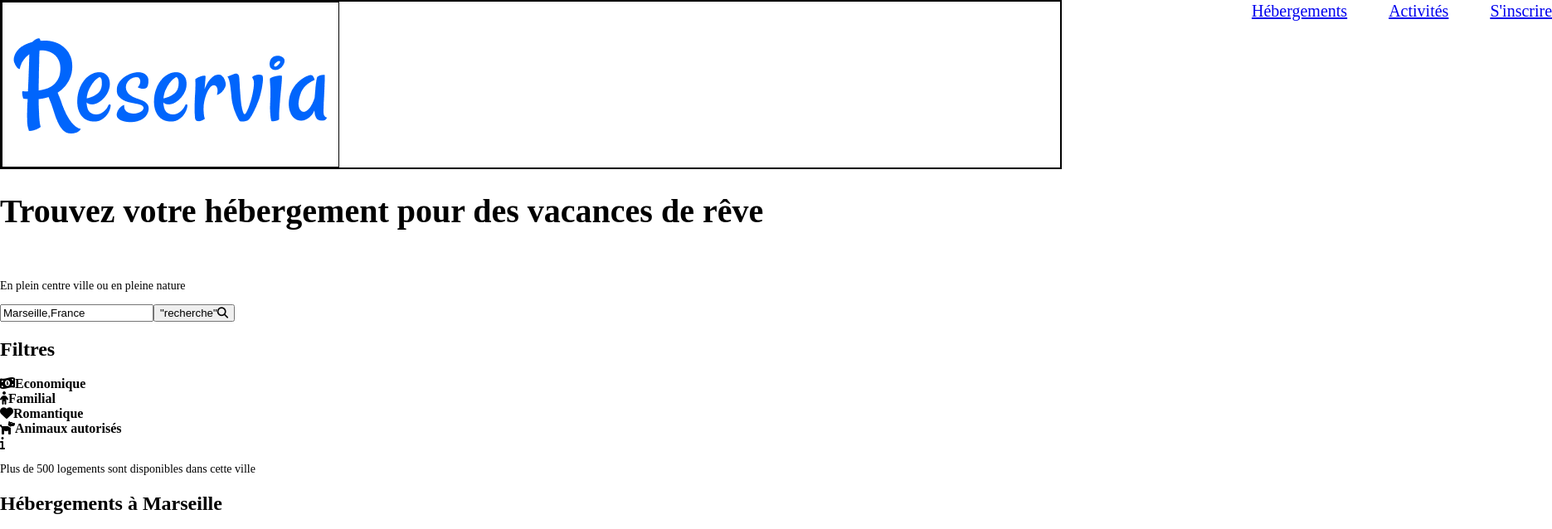
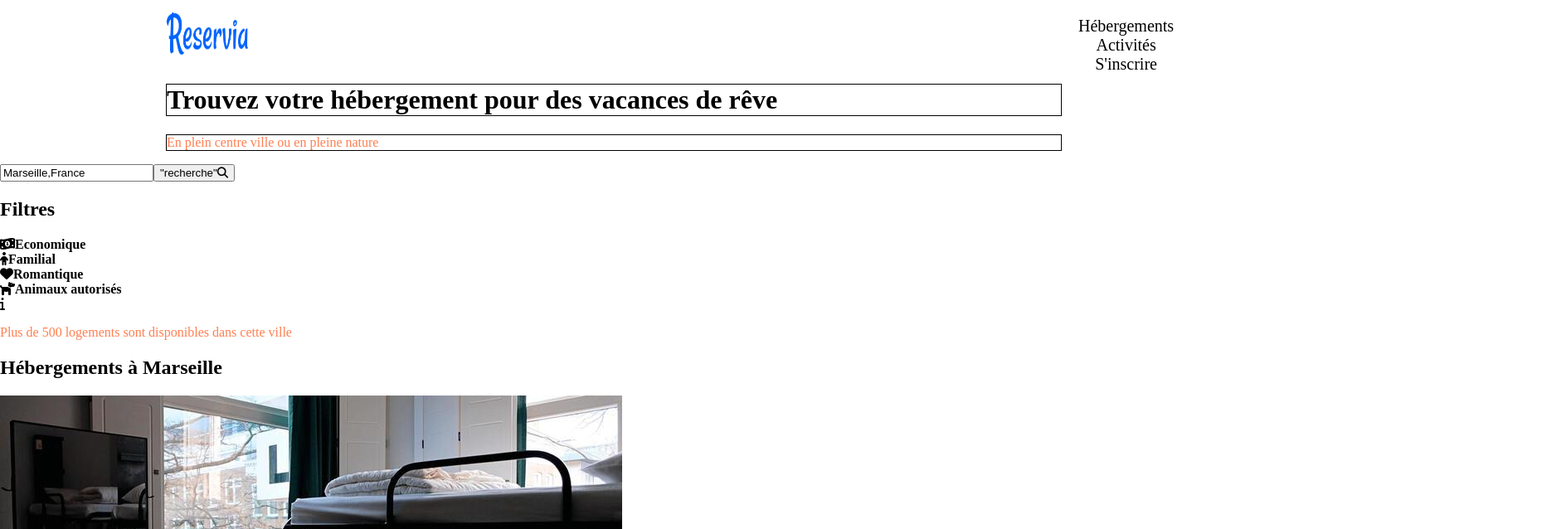
Before and after one commit to Fredpery77/FredericPerykasza_2_03112020, a plain HTML site: page index.html in a window 1280 px wide. Shown: the top 638 px of the page at 83% size, 1871 px wide, since content can reach past the window. Drawn offline with Linux system fonts and the light colour scheme; some icons are missing.

Commit message:
modification

```diff
--- a/index.html
+++ b/index.html
@@ -14,11 +14,12 @@
 
                 <header>
                     <div id="header">
-                    <div class="logo"><img src="./img/logo.png" alt="Logo de Réservia"></div>
-                    <div class="navigation"></div>
-                    <div class="hbg"><a href="#Hebergements">Hébergements</a></div>
-                    <div class="activites"><a href="#activites">Activités</a></div>
-                    <div class="inscription"><a href="#">S'inscrire</a></div>
+                    <div class="logo">
+                    <img src="./img/logo.png" alt="Logo de Réservia"></div>
+                    <div class="navigation">
+                    <a href="#Hebergements">Hébergements</a>
+                    <a href="#activites">Activités</a>
+                    <a href="#">S'inscrire</a>
                     </div>
                 </header>
 
@@ -28,7 +29,7 @@
 
         <main>
             <div class="titreSoustitre">
-                <h1>Trouvez votre hébergement pour des vacances de rêve</h1><br>
+                <h1>Trouvez votre hébergement pour des vacances de rêve</h1>
                 <p>En plein centre ville ou en pleine nature</p>
             </div>
 
--- a/style.css
+++ b/style.css
@@ -1,40 +1,50 @@
 /*paramètres généraux*/
+a:link {
+    color: black;
+}
 p {
-    font-size: 14px;
+    color: blue;
 }
-h1 {
-    font-size: 40px;
+p {
+    color: coral;
 }
+
 body {
     margin: 0;
 }
 
-/* header */
+/* dénut du header */
 
 #header {
     display: flex;
-    border: solid 2px;
-    height: 200px;
+    text-align: center;
+    height: 80px;
+}
+.navigation {
+    margin-top: 20px;
+}
+.navigation a {
+    text-decoration: none;
+    color: black;
+    font-size: 20px;
+    margin-left: 100px;
+}
+.logo img {
+    margin-right: 900px;
+    margin-left: 200px;
+    width: 100px;
+    height: 80px;
 }
 
-.logo {
-    margin-right: 1100px;
-    padding: 10px 10px 10px 10px;
-    border: solid 1px;
+/* fin du header */
+
+/* debut du main */
+
+.titreSoustitre h1  {
+    margin-left: 200px;
+    border: solid 1px black;
 }
-
-.hbg {
-    margin-bottom: 180px;
-    font-size: 20px;
+.titreSoustitre p {
+    margin-left: 200px;
+    border: solid 1px black;
 }
-.activites {
-    margin-bottom: 180px;
-    font-size: 20px;
-    margin-left: 50px;
-}
-.inscription {
-    margin-right: 150px;
-    margin-bottom: 180px;
-    font-size: 20px;
-    margin-left: 50px;
-}
```
